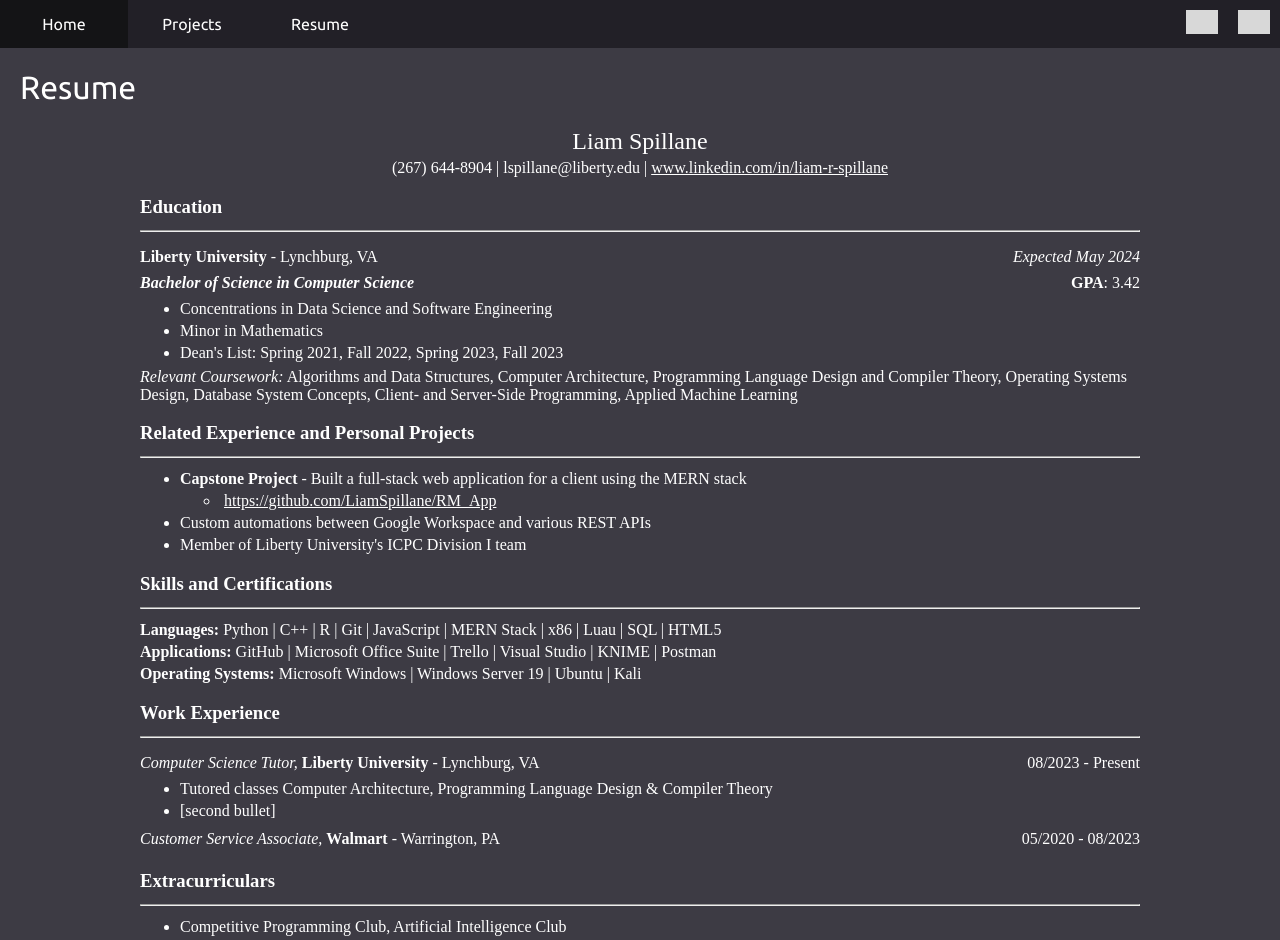
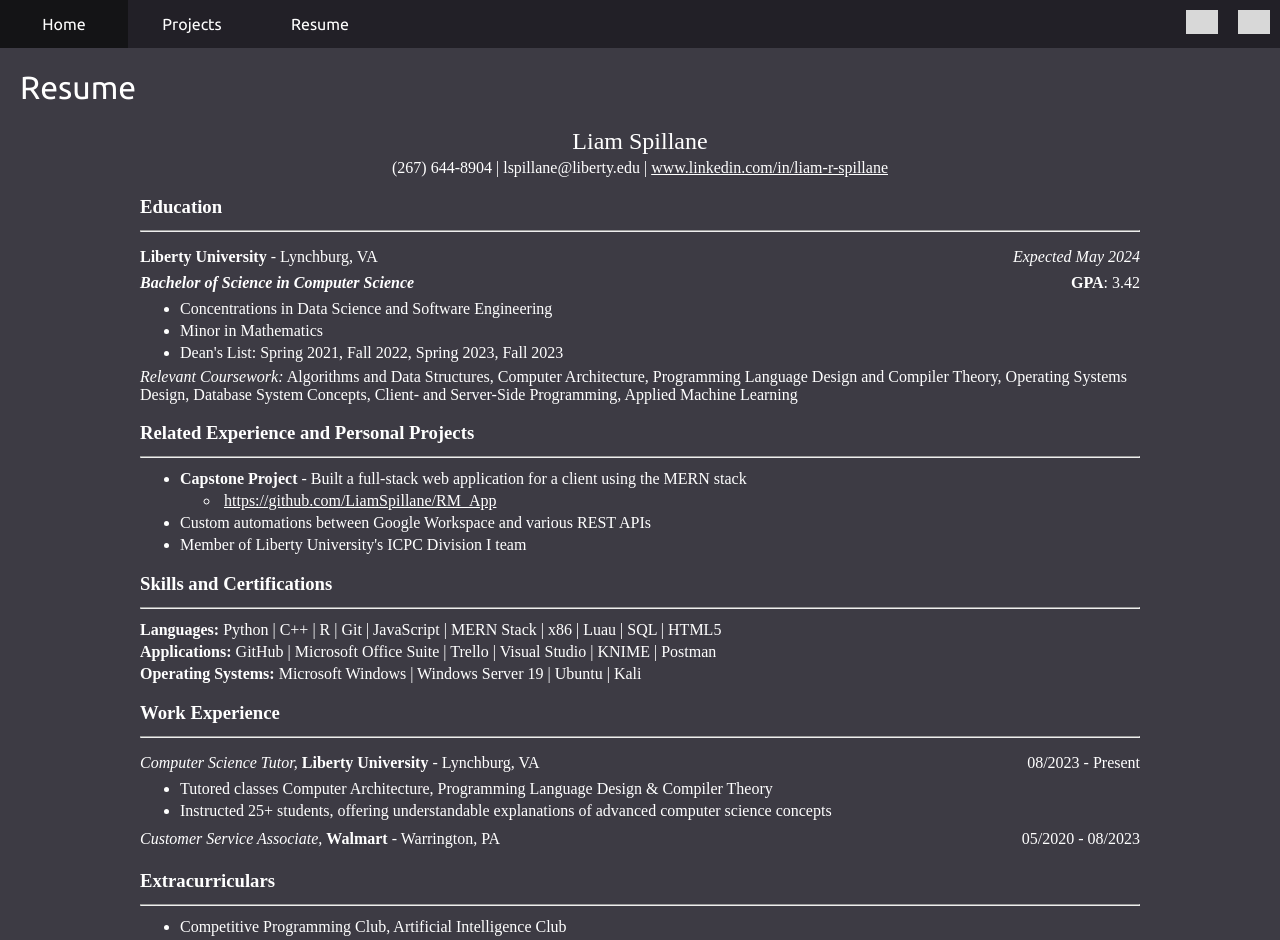
Before and after one commit to LiamSpillane/Personal_Website, a SvelteKit app: page /resume in a window 1280 px wide. Shown: the top 940 px of the page. Built offline with nearby package versions, Linux system fonts and the light colour scheme; grey boxes are pictures that could not be loaded.

Commit message:
replace '[second bullet]' with actual content

```diff
--- a/src/routes/resume/+page.svelte
+++ b/src/routes/resume/+page.svelte
@@ -43,7 +43,7 @@
     </div>
     <ul>
         <li>Tutored classes Computer Architecture, Programming Language Design & Compiler Theory</li>
-        <li>[second bullet]</li>
+        <li>Instructed 25+ students, offering understandable explanations of advanced computer science concepts</li>
     </ul>
     <div class="right">
         <p><em>Customer Service Associate,</em> <strong>Walmart</strong> - Warrington, PA</p>
```
